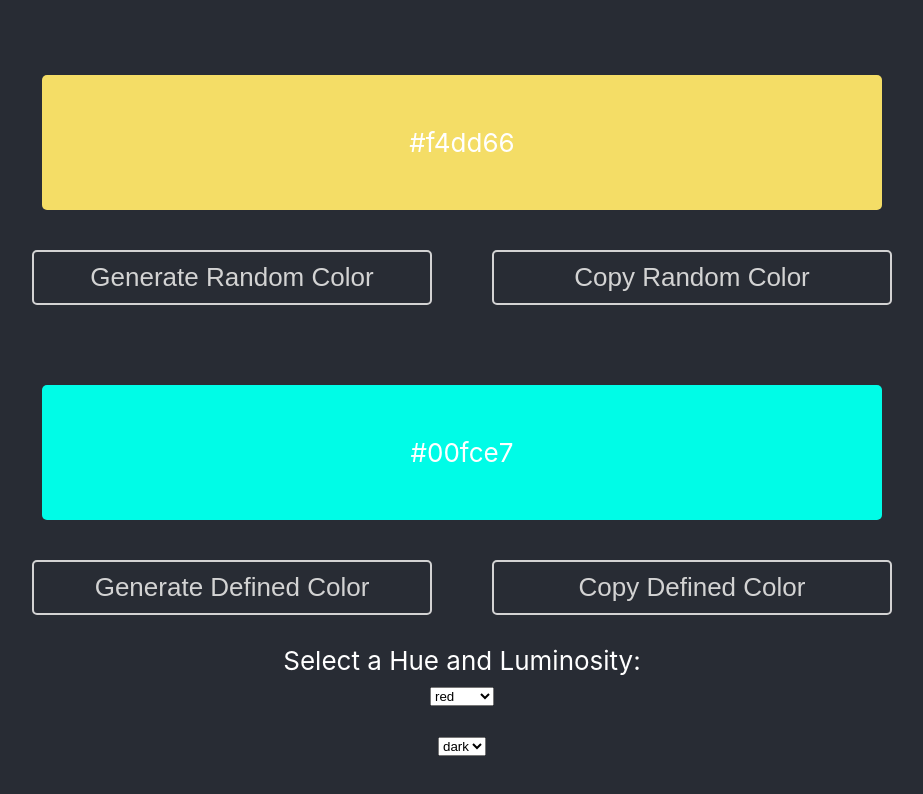
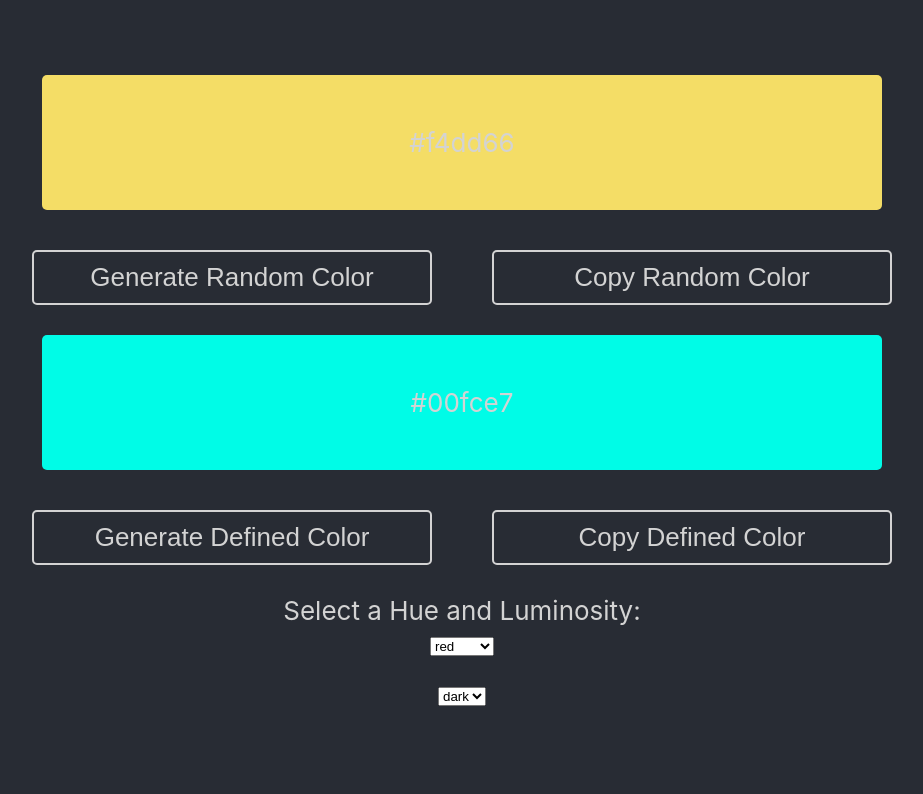
Before and after one commit to thorinaboenke/colorgenerator, a React (Create React App) app: page / in a window 1280 px wide. Shown: the top 794 px of the page, without its empty margins (178-1101 px from the left). Built offline with nearby package versions, Linux system fonts and the light colour scheme.

Commit message:
Add minor styling

```diff
--- a/src/App.css
+++ b/src/App.css
@@ -10,5 +10,5 @@
   align-items: center;
   justify-content: center;
   font-size: calc(10px + 2vmin);
-  color: white;
+  color: lightgrey;
 }
--- a/src/index.css
+++ b/src/index.css
@@ -36,6 +36,6 @@ form {
 p {
   width: 80%;
   padding: 2em;
-  margin: 50px auto 10px auto;
+  margin: 0px auto 10px auto;
   border-radius: 5px;
 }
```
